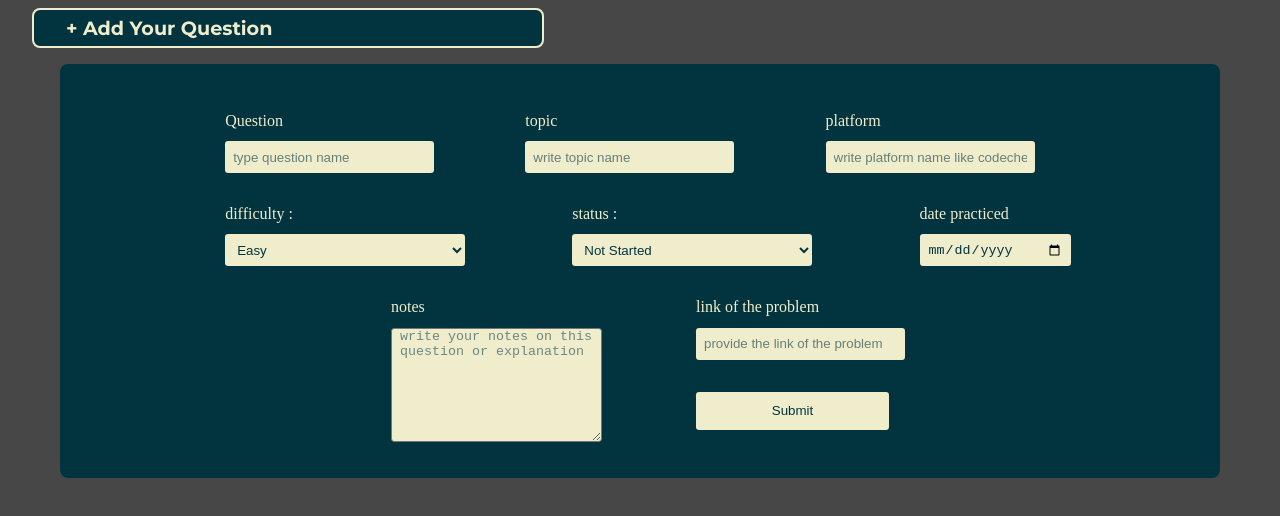
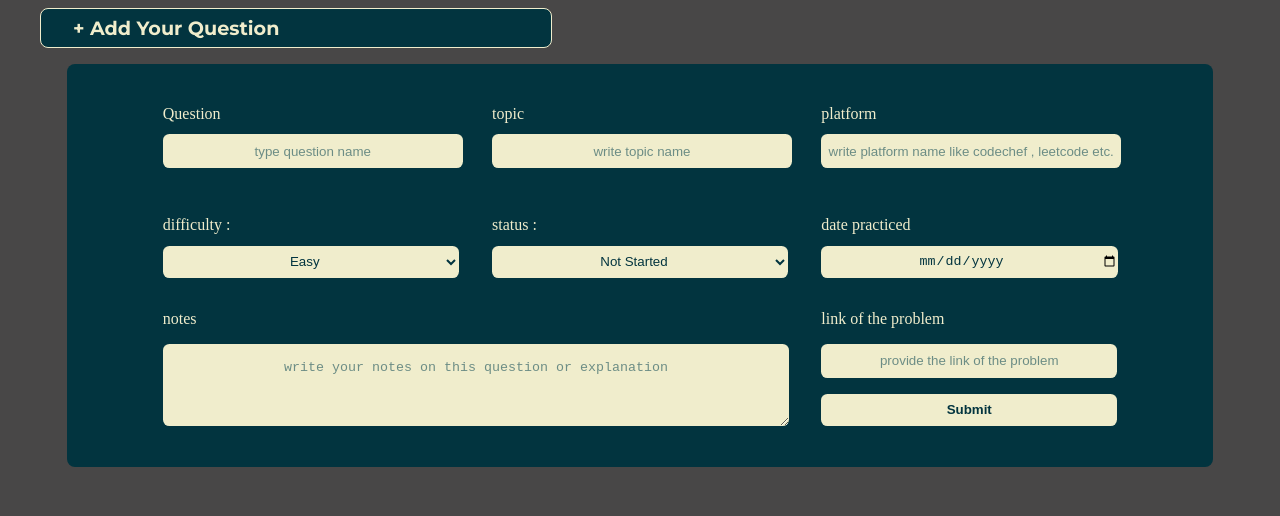
Before and after one commit to keshavnagar/dsa-tracker, a plain HTML site: page index.htm in a window 1280 px wide. Drawn offline with Linux system fonts and the light colour scheme.

Commit message:
restyle for desktop screen

```diff
--- a/index.htm
+++ b/index.htm
@@ -19,7 +19,7 @@
       + Add Your Question
     </button>
     <form class="add-question-form" id="add-question-form" action="">
-      <div class="parent">
+      <div class="parent1">
         <div class="child1">
           <div class="lable-input">
             <label for="question-name">Question</label>
@@ -66,7 +66,7 @@
         </div>
       </div>
       <div class="parent2">
-        <div class="lable-input">
+        <div class="child1">
           <label for="notes">notes</label>
           <textarea
             name="notes"
@@ -74,16 +74,14 @@
             placeholder="write your notes on this question or explanation"
           ></textarea>
         </div>
-        <div class="label-input-submit">
-          <div class="lable-input">
+        <div class="child2">
           <label for="link">link of the problem</label>
           <input
             id="link"
             type="url"
             placeholder="provide the link of the problem"
           />
-          </div>
-          <input class="submit" type="submit" />
+          <input type="submit" />
         </div>
       </div>
     </form>
--- a/style.css
+++ b/style.css
@@ -8,12 +8,12 @@ body {
 .add-question-button {
   display: flex;
   padding-left: 2rem;
-  margin-left: 1.5rem;
+  margin-left: 2rem;
   align-items: center;
   font-size: 1.2rem;
   height: 2.5rem;
   border-radius: 0.5rem;
-  border: 2px solid #f0edcc;
+  border: 1.5px solid #f0edcc;
   background-color: #02343f;
   color: #f0edcc;
   font-family: "Montserrat", sans-serif;
@@ -22,84 +22,119 @@ body {
   font-style: normal;
   /* width: 32rem; ye fix rahta hai isliye ise hata diya ab yehi width desktop pe same rakhni hai to apan kya karenge  */
   max-width: 32rem; /* NEW: Limit maximum width */
-  width: 100%; /* NEW: Make it flexible */
+  width: 100%; /* NEW: Make it flexible , jab bhi media query langayenge to need of 100% okaky */
 }
 .add-question-form {
   display: flex;
   flex-direction: column;
-  flex-wrap: wrap;
-  /* width: 68.5rem; ye fix rahta hai isliye ise hata diya ab yehi width desktop pe same rakhni hai to apan kya karenge  */
-  width: 100%; /* NEW: Full width on small screens */
-  max-width: 68.5rem; /* NEW: Keep max size for large screens */
+  width: 100%;
+  max-width: 68.5rem;
   margin: auto;
-  gap: 2rem;
   background-color: #02343f;
-  padding: 2rem;
+  padding: 2%; /*responsive dale to padding kam kar dena*/
   border-radius: 0.5rem;
   color: #f0edcc;
   justify-content: center;
   align-items: center;
+  height: fit-content;
 }
 
-.parent {
-  margin-top: 1rem;
+.parent1 {
   display: flex;
   flex-direction: column;
-  gap: 2rem;
+  align-items: center;
+  gap: 1rem;
+  width: 90%;
 }
 
-.parent2 {
+.parent1 > .child1,
+.parent1 > .child2 {
+  width: 100%;
   display: flex;
   flex-direction: row;
-  gap: 7rem;
+  justify-content: space-between;
 }
 
-#link {
-  /* width: 45em; ise hata diya kyuki ye fix hota hai chuki itni hee widht rahe isliye apan ne max width diya hai */
-  width: 100%; /* NEW: Make input flexible */
-  max-width: 45rem; /* NEW: Cap width */
+.parent1 .child1 input {
+  text-align: center;
+  width: 100%;
+  border: 0px;
   height: 2rem;
+  color: #02343f;
+  background-color: #f0edcc;
+  border-radius: 0.4rem;
 }
 
-#notes {
-  /* width: 15rem;  ise hata diya kyuki ye fix hota hai chuki itni hee widht rahe isliye apan ne max width diya hai */
-  width: 100%; /* NEW: Full width on small screens */
-  max-width: 15rem; /* NEW: Cap width */
-  height: 7rem;
-  border-radius: 0.2rem;
-  padding: 0 0.5rem;
+.parent1 .child2 select,
+.parent1 .child2 input {
+  text-align: center;
+  width: 100%;
+  border: 0px;
+  height: 2rem;
   background-color: #f0edcc;
   color: #02343f;
+  border-radius: 0.4rem;
 }
 
+input::placeholder,
 #notes::placeholder {
-  color: #02343f8d;
+  color: #023f4c8d;
 }
 
-.child1,
-.child2 {
-  display: flex;
-  flex-direction: row;
-  gap: 6.7rem;
-}
 .lable-input {
   display: flex;
   flex-direction: column;
   gap: 0.7rem;
+  padding: 1rem;
+  width: 30%;
 }
 
-.label-input-submit {
+.parent2 {
+  width: 90%;
+  display: flex;
+  flex-direction: row;
+  justify-content: space-between;
+}
+
+.parent2 .child1,
+.parent2 .child2 {
   display: flex;
   flex-direction: column;
-  gap: 2rem;
+  gap: 1rem;
+  padding: 1rem;
 }
 
-.submit {
-  /* width: 27rem; ise hata diya kyuki ye fix hota hai iski jagah apan ne max width diya  */
-  width: 100%; /* NEW: Flexible width */
-  max-width: 27rem; /* NEW: Cap width */
-  height: 2.4rem;
-  margin-bottom: 1rem;
+.parent2 .child1 {
+  width: 63.5%;
+}
+
+.parent2 .child1 #notes {
+  height: 100%;
+  padding: 1rem;
+  text-align: center;
+  border-radius: 0.4rem;
+  background-color: #f0edcc;
+  border: 0;
+}
+
+.parent2 .child2 {
+  width: 30%;
+}
+
+.parent2 .child2 input{
+  height: 2rem;
+  text-align: center;
+  border-radius: .4rem;
+  background-color: #f0edcc;
+  color: #02343f;
+  border: 0;
+}
+
+.parent2 .child2 :nth-child(3) {
+background-color: #f0edcc;
+border: 0;
+color: #02343f;
+font-weight: bolder;
 }
 
 table {
@@ -109,9 +144,8 @@ table {
   background-color: #02343f;
   color: #f0edcc;
   border: 1px solid #f0edcc;
-  /* width: 30rem; ise apan ne hata diya kyuki ye fix hota hai , chuki width itni hee rahe isliye apan ne max width diya hai iski jagah */
-  width: 100%; /* NEW: Full width on small screens */
-  max-width: 30rem; /* NEW: Cap width */
+  width: 100%;
+  max-width: 30rem;
   margin: auto;
   visibility: hidden;
 }
@@ -132,48 +166,7 @@ tr td:nth-child(8) {
   white-space: wrap;
 }
 
-.table-container{
-   overflow-x: auto;   /* horizontal scroll enable होगा */
+.table-container {
+  overflow-x: auto; /* horizontal scroll enable होगा */
   -webkit-overflow-scrolling: touch; /* iOS के लिए smooth scrolling */
 }
-
-#difficulty,
-#status,
-#date,
-input {
-  height: 2rem;
-  padding: 0 0.5rem;
-  border: 0px;
-  border-radius: 0.2rem;
-  background-color: #f0edcc;
-  color: #02343f;
-  /* width: 15rem; ise hata diya hai kyuki ye fix hota hai chuki widht itni hee rahe isliye apan ne max width di hai  */
-  width: 100%; /* NEW: Flexible width */
-  max-width: 15rem; /* NEW: Cap width */
-}
-
-input::placeholder {
-  color: #02343f95;
-}
-
-#difficulty,
-#status {
-  width: 16rem;
-}
-
-@media (max-width: 768px) {
-  .add-question-button{
-     width: 100%;
-     margin-left: 0;
-
-  }
-  .add-question-form {
-    width: 100%;
-    padding: 0;
-
-  }
-  .child1,.child2,.parent2{
-    display: flex;
-    flex-direction: column;
-  }
-}
```
Lines whose indentation alone changed are shown as unchanged.
